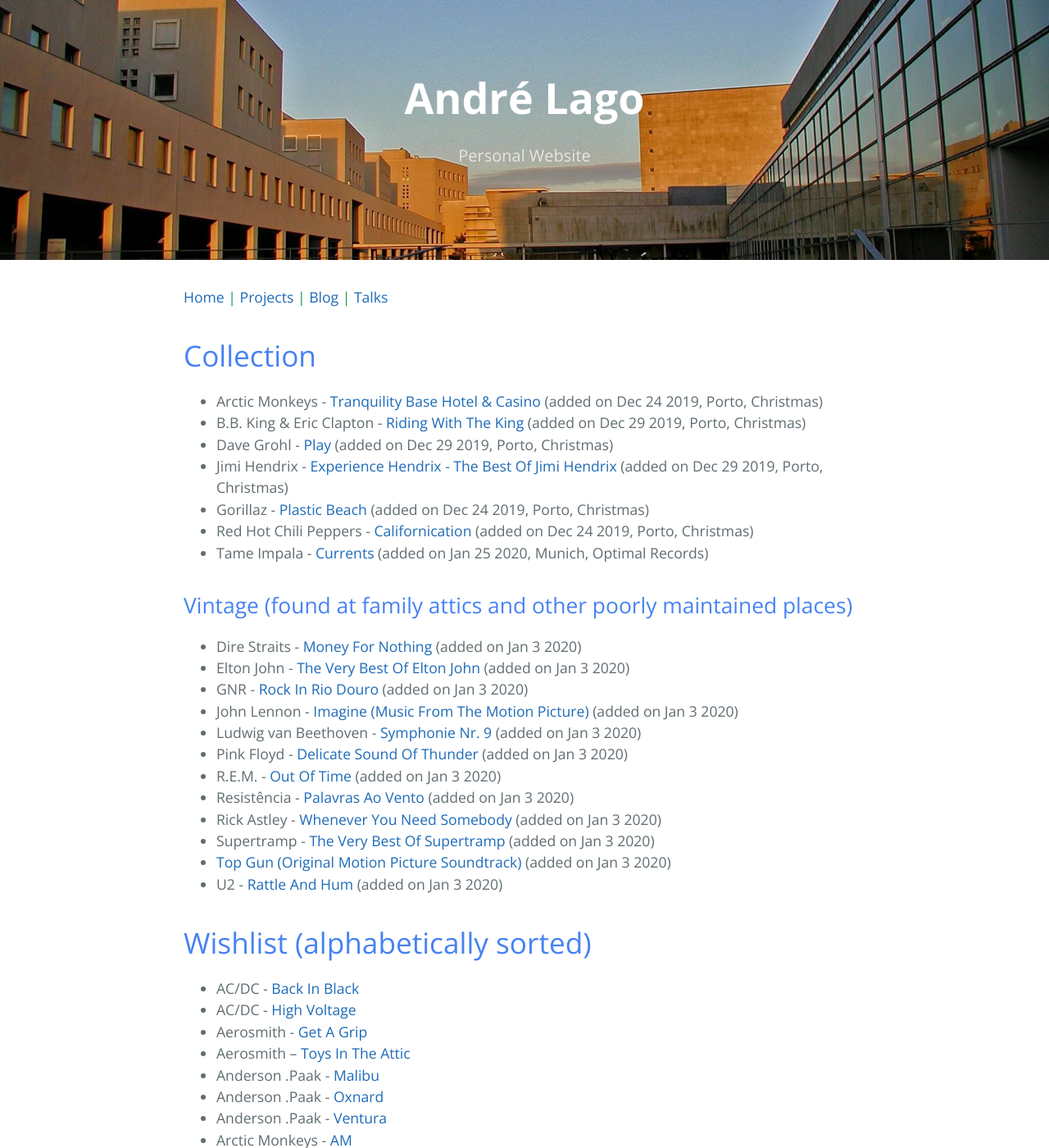
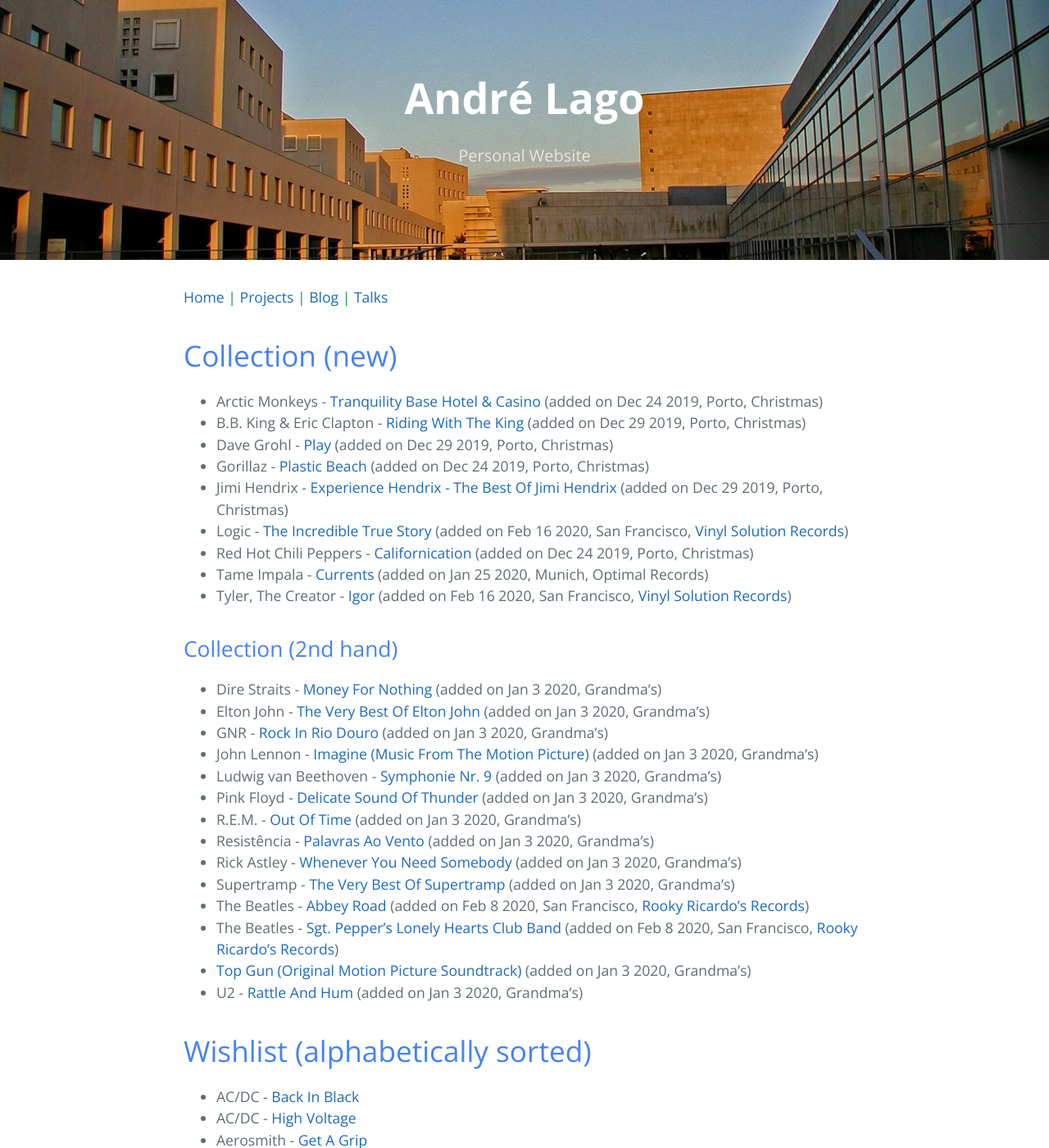
Before and after one commit to andrelago13/andrelago13.github.io, a Jekyll site: the page built from records.md, in a window 1280 px wide and 1400 px high. Shown: the whole window at 82% size. Built offline with Jekyll 4.4.1, drawn with Linux system fonts in a browser that asks for light colours; some of the changed text lies outside the part shown.

Commit message:
Update records.md

```diff
--- a/records.md
+++ b/records.md
@@ -4,30 +4,34 @@
 
 #### [Home](/) | [Projects](/projects) | [Blog](/blog) | [Talks](/talks)
 
-# Collection
+# Collection (new)
 
 * Arctic Monkeys - [Tranquility Base Hotel & Casino](https://www.discogs.com/Arctic-Monkeys-Tranquility-Base-Hotel-Casino/release/11975894) (added on Dec 24 2019, Porto, Christmas)
 * B.B. King & Eric Clapton - [Riding With The King](https://www.discogs.com/BB-King-Eric-Clapton-Riding-With-The-King/master/85205) (added on Dec 29 2019, Porto, Christmas)
 * Dave Grohl - [Play](https://www.discogs.com/Dave-Grohl-Play/master/1415493) (added on Dec 29 2019, Porto, Christmas)
+* Gorillaz - [Plastic Beach](https://www.discogs.com/Gorillaz-Plastic-Beach/master/231219) (added on Dec 24 2019, Porto, Christmas)
 * Jimi Hendrix - [Experience Hendrix - The Best Of Jimi Hendrix](https://www.discogs.com/Jimi-Hendrix-Experience-Hendrix-The-Best-Of-Jimi-Hendrix/master/75394) (added on Dec 29 2019, Porto, Christmas)
-* Gorillaz - [Plastic Beach](https://www.discogs.com/Gorillaz-Plastic-Beach/master/231219) (added on Dec 24 2019, Porto, Christmas)
+* Logic - [The Incredible True Story](https://www.discogs.com/Logic-The-Incredible-True-Story/master/965423) (added on Feb 16 2020, San Francisco, [Vinyl Solution Records](https://goo.gl/maps/wBKuwLo4mYhGpHDf7))
 * Red Hot Chili Peppers - [Californication](https://www.discogs.com/Red-Hot-Chili-Peppers-Californication/master/42546) (added on Dec 24 2019, Porto, Christmas)
 * Tame Impala - [Currents](https://www.discogs.com/Tame-Impala-Currents/master/861083) (added on Jan 25 2020, Munich, Optimal Records)
+* Tyler, The Creator - [Igor](https://www.discogs.com/TylerCreator-Igor/master/1591877) (added on Feb 16 2020, San Francisco, [Vinyl Solution Records](https://goo.gl/maps/wBKuwLo4mYhGpHDf7))
 
-## Vintage (found at family attics and other poorly maintained places)
+## Collection (2nd hand)
 
-* Dire Straits - [Money For Nothing](https://www.discogs.com/Dire-Straits-Money-For-Nothing/master/23822) (added on Jan 3 2020)
-* Elton John - [The Very Best Of Elton John](https://www.discogs.com/Elton-John-The-Very-Best-Of-Elton-John/master/97842) (added on Jan 3 2020)
-* GNR - [Rock In Rio Douro](https://www.discogs.com/GNR-Rock-In-Rio-Douro/master/202085) (added on Jan 3 2020)
-* John Lennon - [Imagine (Music From The Motion Picture)](https://www.discogs.com/John-Lennon-Imagine-John-Lennon-Music-From-The-Motion-Picture/master/73048) (added on Jan 3 2020)
-* Ludwig van Beethoven - [Symphonie Nr. 9](https://www.discogs.com/Ludwig-van-Beethoven-Herbert-von-Karajan-Berliner-Philharmoniker-Anna-Tomowa-Sintow-Agnes-Baltsa-Pet/master/280617) (added on Jan 3 2020)
-* Pink Floyd - [Delicate Sound Of Thunder](https://www.discogs.com/Pink-Floyd-Delicate-Sound-Of-Thunder/master/406702) (added on Jan 3 2020)
-* R.E.M. - [Out Of Time](https://www.discogs.com/REM-Out-Of-Time/master/44148) (added on Jan 3 2020)
-* Resistência - [Palavras Ao Vento](https://www.discogs.com/Resist%C3%AAncia-Palavras-Ao-Vento/master/235236) (added on Jan 3 2020)
-* Rick Astley - [Whenever You Need Somebody](https://www.discogs.com/Rick-Astley-Whenever-You-Need-Somebody/master/96568) (added on Jan 3 2020)
-* Supertramp - [The Very Best Of Supertramp](https://www.discogs.com/Supertramp-The-Very-Best-Of-Supertramp/release/389572) (added on Jan 3 2020)
-* [Top Gun (Original Motion Picture Soundtrack)](https://www.discogs.com/Various-Top-Gun-Original-Motion-Picture-Soundtrack/master/77439) (added on Jan 3 2020)
-* U2 - [Rattle And Hum](https://www.discogs.com/U2-Rattle-And-Hum/master/62619) (added on Jan 3 2020)
+* Dire Straits - [Money For Nothing](https://www.discogs.com/Dire-Straits-Money-For-Nothing/master/23822) (added on Jan 3 2020, Grandma's)
+* Elton John - [The Very Best Of Elton John](https://www.discogs.com/Elton-John-The-Very-Best-Of-Elton-John/master/97842) (added on Jan 3 2020, Grandma's)
+* GNR - [Rock In Rio Douro](https://www.discogs.com/GNR-Rock-In-Rio-Douro/master/202085) (added on Jan 3 2020, Grandma's)
+* John Lennon - [Imagine (Music From The Motion Picture)](https://www.discogs.com/John-Lennon-Imagine-John-Lennon-Music-From-The-Motion-Picture/master/73048) (added on Jan 3 2020, Grandma's)
+* Ludwig van Beethoven - [Symphonie Nr. 9](https://www.discogs.com/Ludwig-van-Beethoven-Herbert-von-Karajan-Berliner-Philharmoniker-Anna-Tomowa-Sintow-Agnes-Baltsa-Pet/master/280617) (added on Jan 3 2020, Grandma's)
+* Pink Floyd - [Delicate Sound Of Thunder](https://www.discogs.com/Pink-Floyd-Delicate-Sound-Of-Thunder/master/406702) (added on Jan 3 2020, Grandma's)
+* R.E.M. - [Out Of Time](https://www.discogs.com/REM-Out-Of-Time/master/44148) (added on Jan 3 2020, Grandma's)
+* Resistência - [Palavras Ao Vento](https://www.discogs.com/Resist%C3%AAncia-Palavras-Ao-Vento/master/235236) (added on Jan 3 2020, Grandma's)
+* Rick Astley - [Whenever You Need Somebody](https://www.discogs.com/Rick-Astley-Whenever-You-Need-Somebody/master/96568) (added on Jan 3 2020, Grandma's)
+* Supertramp - [The Very Best Of Supertramp](https://www.discogs.com/Supertramp-The-Very-Best-Of-Supertramp/release/389572) (added on Jan 3 2020, Grandma's)
+* The Beatles - [Abbey Road](https://www.discogs.com/The-Beatles-Abbey-Road/master/24047) (added on Feb 8 2020, San Francisco, [Rooky Ricardo's Records](https://goo.gl/maps/F5wPXsYqwzTRkaMZ9))
+* The Beatles - [Sgt. Pepper's Lonely Hearts Club Band](https://www.discogs.com/The-Beatles-Sgt-Peppers-Lonely-Hearts-Club-Band/master/23934) (added on Feb 8 2020, San Francisco, [Rooky Ricardo's Records](https://goo.gl/maps/F5wPXsYqwzTRkaMZ9))
+* [Top Gun (Original Motion Picture Soundtrack)](https://www.discogs.com/Various-Top-Gun-Original-Motion-Picture-Soundtrack/master/77439) (added on Jan 3 2020, Grandma's)
+* U2 - [Rattle And Hum](https://www.discogs.com/U2-Rattle-And-Hum/master/62619) (added on Jan 3 2020, Grandma's)
 
 # Wishlist (alphabetically sorted)
 
```
Also changed, not shown: other parts of records.md (+0 -4 lines).
